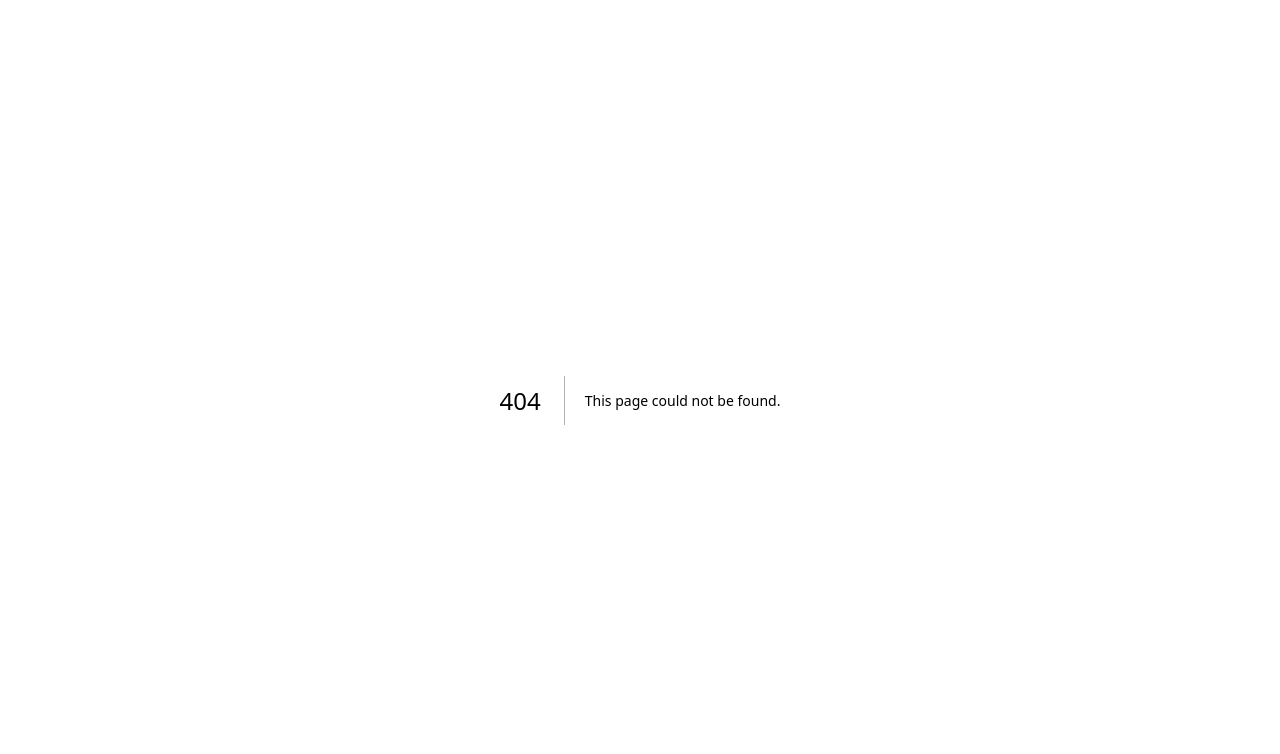
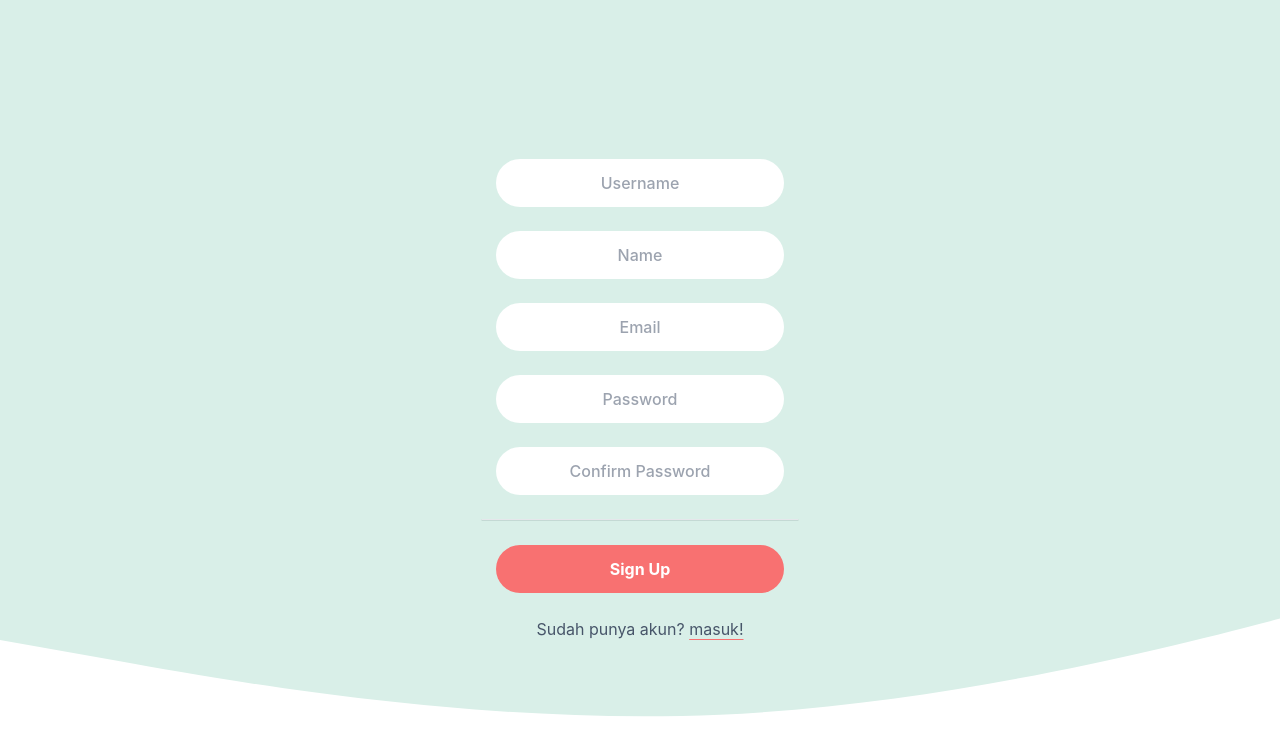
Before and after one commit to mathzino/desa-harvest, a Next.js app: page /seller/signup in a window 1280 px wide. Before the commit this address had no page. Shown: the top 754 px of the page. Built offline with nearby package versions, Linux system fonts and the light colour scheme.

Commit message:
login, sign up

```diff
--- a/package.json
+++ b/package.json
@@ -10,10 +10,13 @@
   },
   "dependencies": {
     "autoprefixer": "^10.4.13",
+    "axios": "^1.1.3",
+    "cookie-cutter": "^0.2.0",
     "next": "13.0.0",
     "postcss": "^8.4.18",
     "react": "18.2.0",
     "react-dom": "18.2.0",
+    "sweetalert2": "^11.6.5",
     "tailwindcss": "^3.2.1"
   },
   "devDependencies": {
--- /dev/null
+++ b/pages/seller/dashboard/index.js
@@ -0,0 +1,20 @@
+import cookieCutter from "cookie-cutter";
+import { useEffect } from "react";
+import { useRouter } from "next/router";
+
+const SellerDashboard = () => {
+  const router = useRouter();
+  useEffect(() => {
+    const profileCreated = JSON.parse(
+      cookieCutter.get("createProfile") || true
+    );
+    if (!profileCreated) router.push("/seller/createprofile");
+  });
+  return (
+    <>
+      <h1>dashboard</h1>
+    </>
+  );
+};
+
+export default SellerDashboard;
--- /dev/null
+++ b/pages/seller/login.js
@@ -0,0 +1,81 @@
+import Link from "next/link";
+import Head from "next/head";
+import { useState } from "react";
+import axios from "axios";
+import cookieCutter from "cookie-cutter";
+import Swal from "sweetalert2";
+import { useRouter } from "next/router";
+
+const Login = () => {
+  const [email, setEmail] = useState();
+  const [password, setPassword] = useState();
+  const router = useRouter();
+
+  const handleSignIn = async (e) => {
+    e.preventDefault();
+    try {
+      const body = {
+        email,
+        password,
+      };
+      const {
+        data: { token },
+      } = await axios.post(
+        "http://malon.my.id:8888/api/seller/auth/signin",
+        body
+      );
+      cookieCutter.set("token", token);
+      const result = await Swal.fire("Login Berhasil", "", "success");
+      if (result.isConfirmed) router.push("/seller/dashboard");
+    } catch (error) {
+      console.log(error);
+      Swal.fire("Oops...", error.response.data.message, "error");
+    }
+  };
+  return (
+    <div className="min-h-screen flex flex-row justify-center items-center bg-[#ffffff73]">
+      <Head>
+        <title>Seller Login</title>
+      </Head>
+      <div className="h-[70vh] md:h-[60vh] w-screen bg-mygreen absolute z-0 top-0"></div>
+      <div className="w-screen h-[30vh] md:h-[40vh] bg-auto md:bg-cover bg-no-repeat bg-wave_pattern absolute z-0 top-[70vh] md:top-[60vh]"></div>
+      <form
+        onSubmit={(e) => handleSignIn(e)}
+        className="flex flex-col z-100 absolute w-full sm:w-96 p-12 text-slate-600"
+      >
+        <input
+          type="text"
+          placeholder="Email"
+          onChange={(e) => setEmail(e.target.value)}
+          className="p-3 mb-6 rounded-3xl text-center focus:outline-none font-medium hover:opacity-95"
+        />
+        <input
+          type="password"
+          placeholder="Password"
+          onChange={(e) => setPassword(e.target.value)}
+          className="p-3 mb-6 rounded-3xl text-center focus:outline-none font-medium hover:opacity-95"
+        />
+        <hr className="w-100 mb-6 bg-slate-900/10 h-0.5 scale-x-110" />
+        <button
+          type="submit"
+          className="p-3 mb-6 rounded-3xl bg-red-400 font-bold text-white hover:bg-red-500/90 transition-colors"
+        >
+          Login
+        </button>
+        <p className="text-slate-600 text-center">
+          Belum punya akun?{" "}
+          <span>
+            <Link
+              href="/seller/signup"
+              className="underline underline-offset-4 decoration-red-400 hover:text-red-400 transition-colors"
+            >
+              daftar disini!
+            </Link>
+          </span>
+        </p>
+      </form>
+    </div>
+  );
+};
+
+export default Login;
--- /dev/null
+++ b/pages/seller/signup.js
@@ -0,0 +1,104 @@
+import Head from "next/head";
+import Link from "next/link";
+import { useState } from "react";
+import axios from "axios";
+import { useRouter } from "next/router";
+import Swal from "sweetalert2";
+import cookieCutter from "cookie-cutter";
+
+const SignUp = () => {
+  const [username, setUsername] = useState();
+  const [name, setName] = useState();
+  const [email, setEmail] = useState();
+  const [password, setPassword] = useState();
+  const [confirmPassword, setConfirmPassword] = useState();
+  const router = useRouter();
+
+  const handleSignUp = async (e) => {
+    e.preventDefault();
+    try {
+      const body = {
+        username,
+        name,
+        email,
+        password,
+        confirmPassword,
+      };
+      const { data } = await axios.post(
+        "http://malon.my.id:8888/api/seller/auth/signup",
+        body
+      );
+      cookieCutter.set("createProfile", false);
+      const result = await Swal.fire("Pendaftaran Berhasil", "", "success");
+      if (result.isConfirmed) router.push("/seller/login");
+    } catch (error) {
+      Swal.fire("Oops...", error.response.data.message, "error");
+    }
+  };
+
+  return (
+    <div className="min-h-screen flex flex-row justify-center items-center bg-[#ffffff73]">
+      <Head>
+        <title>Seller Sign Up</title>
+      </Head>
+      <div className="h-[70vh] md:h-[60vh] w-screen bg-mygreen absolute z-0 top-0"></div>
+      <div className="w-screen h-[30vh] md:h-[40vh] bg-auto md:bg-cover bg-no-repeat bg-wave_pattern absolute z-0 top-[70vh] md:top-[60vh]"></div>
+
+      <form
+        onSubmit={(e) => handleSignUp(e)}
+        className="flex flex-col absolute w-full sm:w-96 p-12 text-slate-600"
+      >
+        <input
+          type="text"
+          placeholder="Username"
+          onChange={(e) => setUsername(e.target.value)}
+          className="p-3 mb-6 rounded-3xl text-center focus:outline-none font-medium "
+        />
+        <input
+          type="text"
+          placeholder="Name"
+          onChange={(e) => setName(e.target.value)}
+          className="p-3 mb-6 rounded-3xl text-center focus:outline-none font-medium"
+        />
+        <input
+          type="email"
+          placeholder="Email"
+          onChange={(e) => setEmail(e.target.value)}
+          className="p-3 mb-6 rounded-3xl text-center focus:outline-none font-medium"
+        />
+        <input
+          type="password"
+          placeholder="Password"
+          onChange={(e) => setPassword(e.target.value)}
+          className="p-3 mb-6 rounded-3xl text-center focus:outline-none font-medium"
+        />
+        <input
+          type="password"
+          placeholder="Confirm Password"
+          onChange={(e) => setConfirmPassword(e.target.value)}
+          className="p-3 mb-6 rounded-3xl text-center focus:outline-none font-medium"
+        />
+        <hr className="w-100 mb-6 bg-slate-900/10 h-0.5 scale-x-110" />
+        <button
+          type="submit"
+          className="p-3 mb-6 rounded-3xl bg-red-400 font-bold text-white"
+        >
+          Sign Up
+        </button>
+        <p className="text-slate-600 text-center">
+          Sudah punya akun?{" "}
+          <span>
+            <Link
+              href="/seller/login"
+              className="underline underline-offset-4 decoration-red-400 hover:text-red-400 transition-colors"
+            >
+              masuk!
+            </Link>
+          </span>
+        </p>
+      </form>
+    </div>
+  );
+};
+
+export default SignUp;
```
Also changed, not shown: pages/seller/createprofile.js (added, +106 -0 lines), 1 other file (tests, documents, lock files or other folders).
